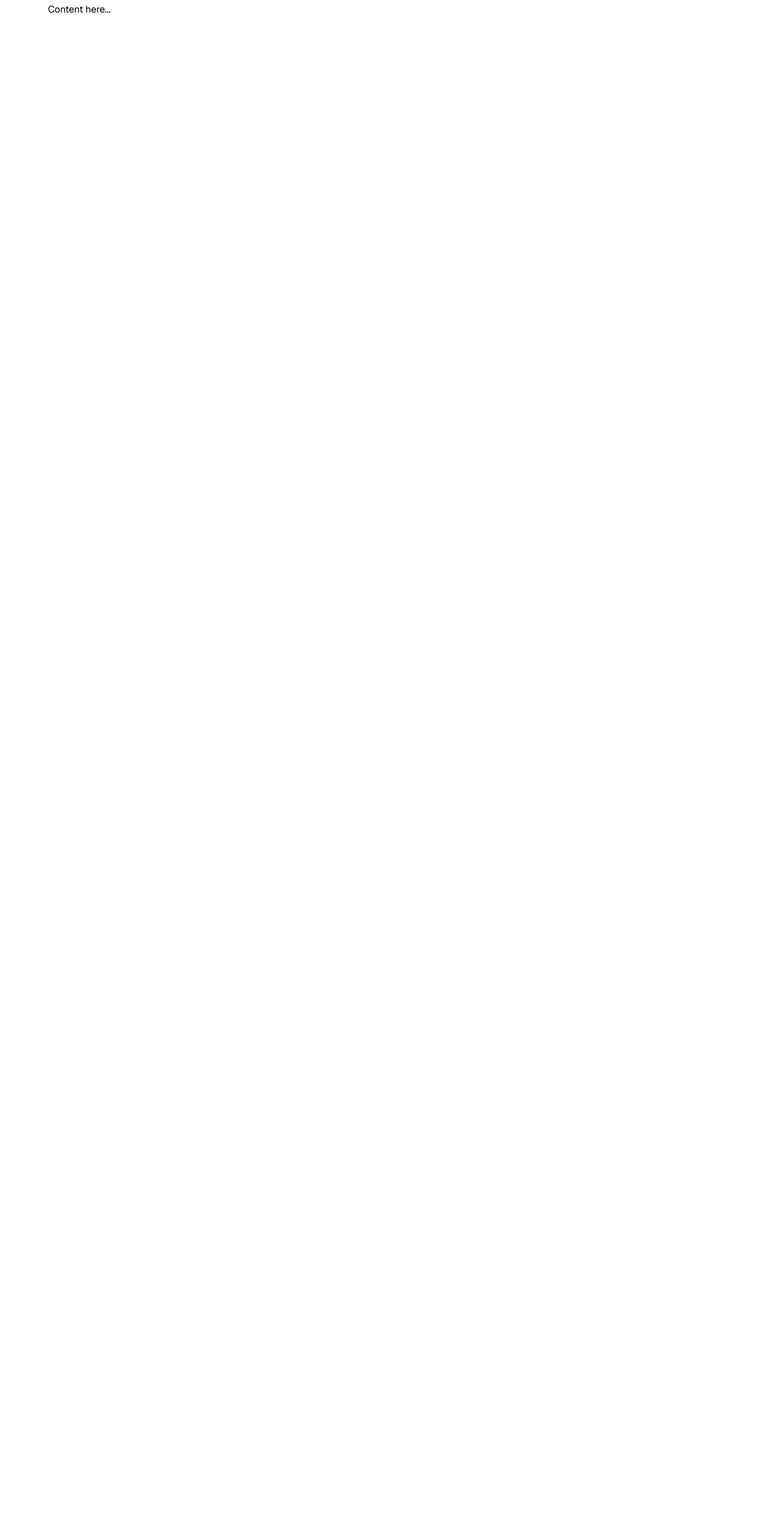
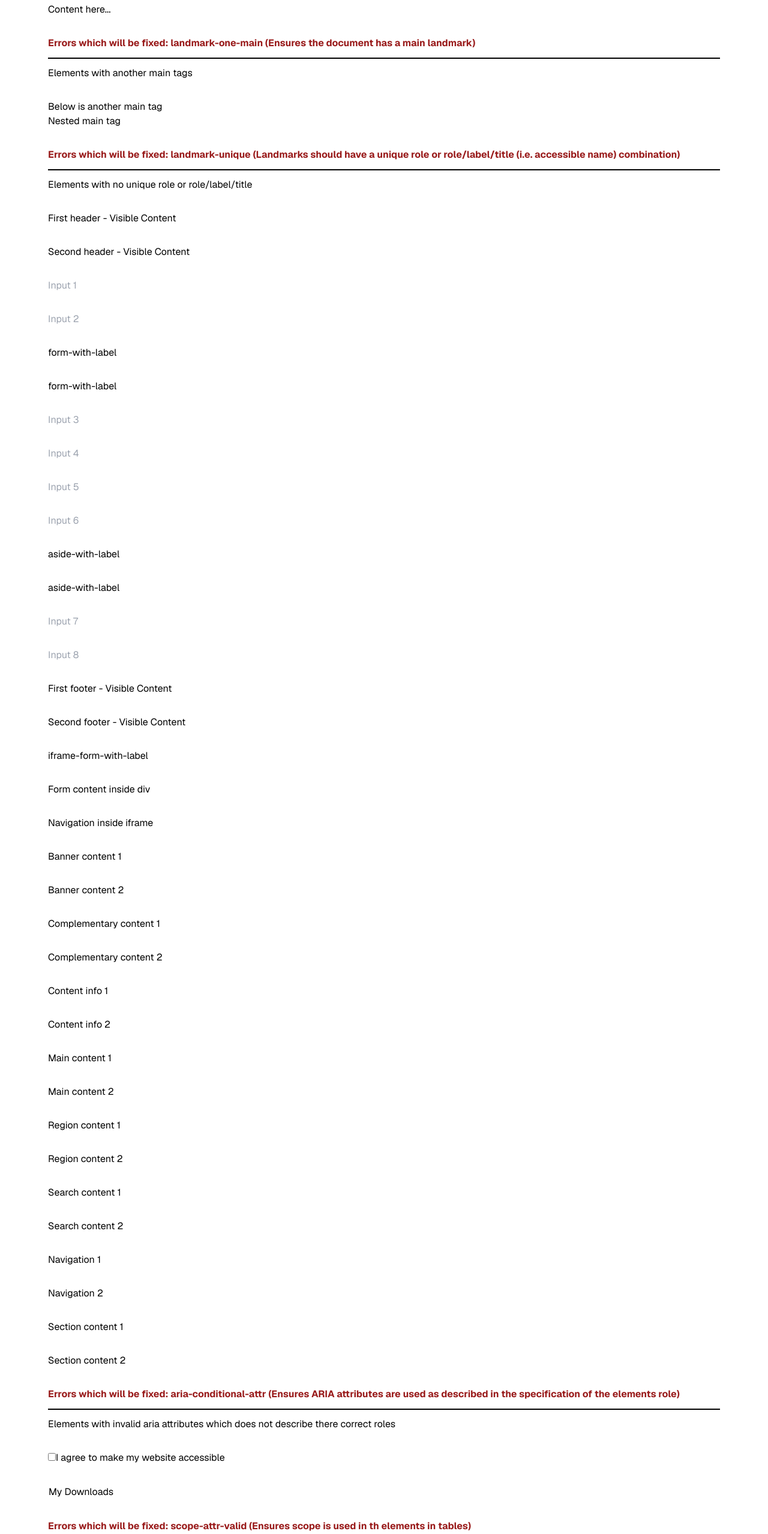
Before and after one commit to shreyasmisra01/dyllon-test, a Next.js app: page / in a window 1280 px wide. Shown: the part 5752-8309 px from the top of the page at 60% size. Before the commit the page ends 5944 px from the top, so only its background shows below. Built offline with nearby package versions, Linux system fonts and the light colour scheme.

Commit message:
Added the aria text, conditional attr, deprecated role, scope attr valid, landmark unique and landmark one main error cases

```diff
--- /dev/null
+++ b/app/components/AriaConditionalAttr.tsx
@@ -0,0 +1,35 @@
+import React from "react";
+
+const AriaConditionalAttr = () => {
+  return (
+    <>
+      <div id="error-message">
+        <span id="error-text" className="text-red-800 font-bold">
+          Errors which will be fixed: aria-conditional-attr (Ensures ARIA attributes are used as described in the specification of the elements role)
+        </span>
+      </div>
+      <hr
+        id="divider"
+        className="bg-black w-full border border-black mb-[-20px] mt-[-20px]"
+      />
+      <h1 id="links-title">Elements with invalid aria attributes which does not describe there correct roles</h1>
+
+      {/* Div having aria-conditional-attr role*/}
+      <label>
+        <input type="checkbox" aria-checked="true"/>
+        I agree to make my website accessible
+    </label>
+
+
+    <table>
+        <tbody>
+            <tr aria-level={1} aria-expanded="false">
+                <td>My Downloads</td>
+            </tr>
+        </tbody>
+    </table>
+    </>
+  );
+};
+
+export default AriaConditionalAttr;
--- /dev/null
+++ b/app/components/AriaDeprecatedRole.tsx
@@ -0,0 +1,26 @@
+import React from "react";
+
+const AriaDeprecatedRole = () => {
+  return (
+    <>
+      <div id="error-message">
+        <span id="error-text" className="text-red-800 font-bold">
+          Errors which will be fixed: aria-deprecated-role (Ensures role is not deprecated or abstracted as per WAG standards)
+        </span>
+      </div>
+      <hr
+        id="divider"
+        className="bg-black w-full border border-black mb-[-20px] mt-[-20px]"
+      />
+      <h1 id="links-title">Elements with deprecated role</h1>
+
+      {/* Div having deprecated role*/}
+      <div role="input">
+        <label htmlFor="email">Email:</label>
+        <input id="email" type="email" />
+    </div>
+    </>
+  );
+};
+
+export default AriaDeprecatedRole;
--- /dev/null
+++ b/app/components/AriaText.tsx
@@ -0,0 +1,25 @@
+import React from "react";
+
+const AriaText = () => {
+  return (
+    <>
+      <div id="error-message">
+        <span id="error-text" className="text-red-800 font-bold">
+          Errors which will be fixed: aria-text (Ensures role=text is used on elements with no focusable descendants)
+        </span>
+      </div>
+      <hr
+        id="divider"
+        className="bg-black w-full border border-black mb-[-20px] mt-[-20px]"
+      />
+      <h1 id="links-title">Elements with role=text and having focusable descendants</h1>
+
+      {/* Link without text, causing an accessibility issue */}
+      <div role="text">
+        Learn more by visiting our <a href="https://example.com">website</a>.
+    </div>
+    </>
+  );
+};
+
+export default AriaText;
--- /dev/null
+++ b/app/components/LandmarkOneMain.tsx
@@ -0,0 +1,29 @@
+import React from "react";
+
+const LandmarkOneMain = () => {
+  return (
+    <>
+      <div id="error-message">
+        <span id="error-text" className="text-red-800 font-bold">
+          Errors which will be fixed: landmark-one-main (Ensures the document has a main landmark)
+        </span>
+      </div>
+      <hr
+        id="divider"
+        className="bg-black w-full border border-black mb-[-20px] mt-[-20px]"
+      />
+      <h1 id="links-title">Elements with another main tags</h1>
+
+      {/* Nested main tags */}
+      <main>
+        <p>Below is another main tag</p>
+
+        <main>
+            <p>Nested main tag</p>
+        </main>
+      </main>
+    </>
+  );
+};
+
+export default LandmarkOneMain;
--- /dev/null
+++ b/app/components/LandmarkUnique.tsx
@@ -0,0 +1,125 @@
+import React from "react";
+
+const LandmarkUnique = () => {
+  return (
+    <>
+      <div id="error-message">
+        <span id="error-text" className="text-red-800 font-bold">
+          Errors which will be fixed: landmark-unique (Landmarks should have a unique role or role/label/title (i.e. accessible name) combination)
+        </span>
+      </div>
+      <hr
+        id="divider"
+        className="bg-black w-full border border-black mb-[-20px] mt-[-20px]"
+      />
+      <h1 id="links-title">Elements with no unique role or role/label/title</h1>
+
+      {/* Elements with no unique role */}
+      <header id="violation-header-1">First header - Visible Content</header>
+<header id="violation-header-2">Second header - Visible Content</header>
+
+<form id="violation-form-aria-label-1" aria-label="form-label">
+  <input type="text" placeholder="Input 1"/>
+</form>
+<form id="violation-form-aria-label-2" aria-label="form-label">
+  <input type="text" placeholder="Input 2"/>
+</form>
+
+<div id="form-label-1">form-with-label</div>
+<div id="form-label-2">form-with-label</div>
+<form id="violation-form-aria-labelledby-1" aria-labelledby="form-label-1">
+  <input type="text" placeholder="Input 3"/>
+</form>
+<form id="violation-form-aria-labelledby-2" aria-labelledby="form-label-2">
+  <input type="text" placeholder="Input 4"/>
+</form>
+
+<form id="violation-aside-aria-label-1" aria-label="aside-label">
+  <input type="text" placeholder="Input 5"/>
+</form>
+<form id="violation-aside-aria-label-2" aria-label="aside-label">
+  <input type="text" placeholder="Input 6"/>
+</form>
+
+<div id="aside-label-1">aside-with-label</div>
+<div id="aside-label-2">aside-with-label</div>
+<form id="violation-aside-aria-labelledby-1" aria-labelledby="aside-label-1">
+  <input type="text" placeholder="Input 7"/>
+</form>
+<form id="violation-aside-aria-labelledby-2" aria-labelledby="aside-label-2">
+  <input type="text" placeholder="Input 8"/>
+</form>
+
+<footer id="violation-footer-1">First footer - Visible Content</footer>
+<footer id="violation-footer-2">Second footer - Visible Content</footer>
+
+<div id="form-label-3">iframe-form-with-label</div>
+<div id="violation-form-through-iframe-1" role="form" aria-labelledby="form-label-3">
+  <p>Form content inside div</p>
+</div>
+
+<div id="violation-nav-through-iframe-1" role="navigation">
+  <p>Navigation inside iframe</p>
+</div>
+
+<div id="violation-role-banner" aria-label="duplicate label" role="banner">
+  <p>Banner content 1</p>
+</div>
+<div id="violation-role-banner-2" aria-label="duplicate label" role="banner">
+  <p>Banner content 2</p>
+</div>
+
+<div id="violation-role-complementary" role="complementary">
+  <p>Complementary content 1</p>
+</div>
+<div id="violation-role-complementary-2" role="complementary">
+  <p>Complementary content 2</p>
+</div>
+
+<div id="violation-role-contentinfo" aria-label="duplicate label for contentinfo" role="contentinfo">
+  <p>Content info 1</p>
+</div>
+<div id="violation-role-contentinfo-2" aria-label="duplicate label for contentinfo" role="contentinfo">
+  <p>Content info 2</p>
+</div>
+
+<div id="violation-role-main" aria-label="duplicate label for main" role="main">
+  <p>Main content 1</p>
+</div>
+<div id="violation-role-main-2" aria-label="duplicate label for main" role="main">
+  <p>Main content 2</p>
+</div>
+
+<div id="violation-role-region" role="region">
+  <p>Region content 1</p>
+</div>
+<div id="violation-role-region-2" role="region">
+  <p>Region content 2</p>
+</div>
+
+<div id="violation-role-search" role="search">
+  <p>Search content 1</p>
+</div>
+<div id="violation-role-search-2" role="search">
+  <p>Search content 2</p>
+</div>
+
+<nav id="violation-nav" aria-label="duplicate label for nav">
+  <p>Navigation 1</p>
+</nav>
+<nav id="violation-nav-2" aria-label="duplicate label for nav">
+  <p>Navigation 2</p>
+</nav>
+
+<section id="violation-section" aria-label="duplicate label for section">
+  <p>Section content 1</p>
+</section>
+<section id="violation-section-2" aria-label="duplicate label for section">
+  <p>Section content 2</p>
+</section>
+
+    </>
+  );
+};
+
+export default LandmarkUnique;
--- /dev/null
+++ b/app/components/ScopeAtrrValid.tsx
@@ -0,0 +1,23 @@
+import React from "react";
+
+const ScopeAttrValid = () => {
+  return (
+    <>
+      <div id="error-message">
+        <span id="error-text" className="text-red-800 font-bold">
+          Errors which will be fixed: scope-attr-valid (Ensures scope is used in th elements in tables)
+        </span>
+      </div>
+      <hr
+        id="divider"
+        className="bg-black w-full border border-black mb-[-20px] mt-[-20px]"
+      />
+      <h1 id="links-title">Elements with invalid scope property</h1>
+
+      {/* Div having invalid scope */}
+      <div scope="row">Invalid Div having scope=row</div>
+    </>
+  );
+};
+
+export default ScopeAttrValid;
--- a/app/layout.tsx
+++ b/app/layout.tsx
@@ -41,10 +41,11 @@ export default function RootLayout({
 
   useEffect(() => {
     console.log("what is script data??", scriptData);
+    document.documentElement.setAttribute('xml:lang', 'fr');
   }, []);
 
   return (
-    <html suppressHydrationWarning>
+    <html  lang="en" suppressHydrationWarning>
       <head>
         {/* Conditionally add the script if data is available */}
         {scriptData && <script src={scriptData} async />}
--- a/app/page.tsx
+++ b/app/page.tsx
@@ -29,6 +29,12 @@ import AriaValidAttrValue from "./components/AriaValidAttrValue";
 import SelectName from "./components/SelectName";
 import AriaValidAttr from "./components/AriaValidAttr";
 import Bypass from "./components/Bypass";
+import LandmarkOneMain from "./components/LandmarkOneMain";
+import LandmarkUnique from "./components/LandmarkUnique";
+import AriaConditionalAttr from "./components/AriaConditionalAttr";
+import ScopeAttrValid from "./components/ScopeAtrrValid";
+import AriaDeprecatedRole from "./components/AriaDeprecatedRole";
+import AriaText from "./components/AriaText";
 
 export default async function Page() {
   return (
@@ -71,6 +77,14 @@ export default async function Page() {
         <SelectName />
         <AriaValidAttr />
         <Bypass />
+
+        {/* Latest added */}
+        <LandmarkOneMain />
+        <LandmarkUnique />
+        <AriaConditionalAttr />
+        <ScopeAttrValid />
+        <AriaDeprecatedRole />
+        <AriaText />
       </main>
     </div>
   );
```
